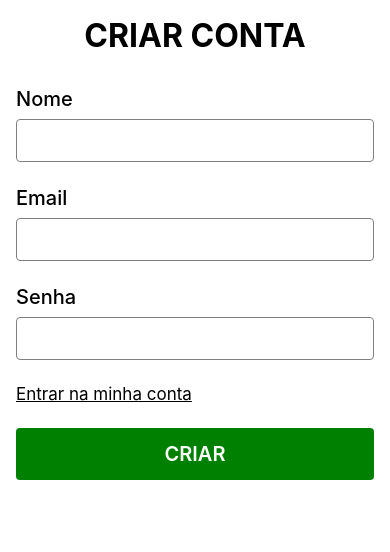
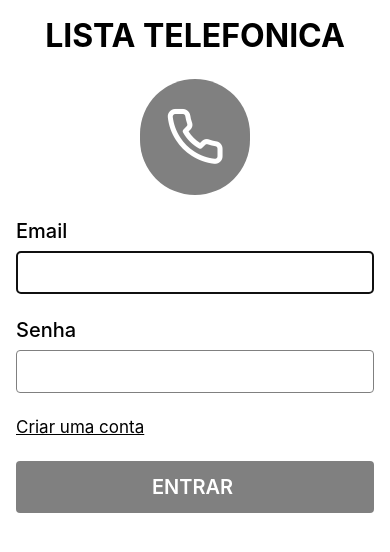
Before and after one commit to GabrielLaminas/app-tel, a React Native app: screen / in a window 390 px wide. Shown: the top 552 px of the page. Built offline with nearby package versions, Linux system fonts and the light colour scheme.

Commit message:
Inserção de validação e lidando com erros
Usando yup para validação

```diff
--- a/App.js
+++ b/App.js
@@ -7,7 +7,7 @@ import ContatoUsuario from "./src/Pages/ContatoUsuario/ContatoUsuario.js";
 
 const App = () => {
   return (
-    <Conta />
+    <Login />
   );
 };
 
--- a/src/Pages/Login/Login.js
+++ b/src/Pages/Login/Login.js
@@ -1,13 +1,55 @@
 import React from "react";
-import { View, Text, TextInput, TouchableOpacity } from "react-native";
+import { View, TouchableOpacity, ScrollView, Keyboard, Alert, ActivityIndicator } from "react-native";
 import {
    MainView, MainTitle, ViewIcon, ContainerInput, TextLabel,
-   Input, ButtonContaText, ButtonEntrar, ButtonEntrarText
+   Input, ButtonContaText, ButtonEntrar, ButtonEntrarText, ErrorText
 } from './LoginStyle.js';
+
 import Icon from "react-native-vector-icons/Feather";
 
+import { auth } from "../../Firebase/firebase.js";
+import { signInWithEmailAndPassword } from "firebase/auth";
+
+import { schemaLogin } from '../../Validation/validation.js';
+
 function Login() {
+   const [email, setEmail] = React.useState('');
+   const [password, setPassWord] = React.useState('');
+   const [feedback, setFeedback] = React.useState(null);
+   const [laoding, setLoading] = React.useState(false);
+
+   async function handleLogin(){
+      try {
+         setLoading(true);
+         const result = await schemaLogin.validate({email, password}, {abortEarly: false});
+
+         if(result.email && result.password){
+            const { user } = await signInWithEmailAndPassword(auth, result.email, result.password);
+            console.log(user)
+         }
+         setFeedback(null);
+         setEmail('');
+         setPassWord('');
+      } catch (error) {
+         const errors = {};
+         if(error.inner){
+            error.inner.forEach(error => {
+               errors[error.path] = error.message;
+            });
+            setFeedback(errors);
+         }
+         if(error.code === 'auth/invalid-credential'){
+            setFeedback(null);
+            alert('Verificar se seu email e senha estão corretos')
+         }
+      } finally {
+         Keyboard.dismiss();
+         setLoading(false)
+      }
+   }
+
    return (
+      <ScrollView showsVerticalScrollIndicator={false}>
       <MainView>
          <MainTitle>LISTA TELEFONICA</MainTitle>
 
@@ -19,9 +61,14 @@ function Login() {
             <View>
                <TextLabel nativeID="formLabelEmail">Email</TextLabel>
                <Input
+                  autoFocus={true}
                   accessibilityLabel="input"
                   accessibilityLabelledBy="formLabelEmail"
+                  keyboardType="email-address"
+                  value={email}
+                  onChangeText={(text) => setEmail(text.trim())}
                />
+               {feedback?.email && <ErrorText>{feedback.email}</ErrorText>}
             </View>
 
             <View>
@@ -29,7 +76,10 @@ function Login() {
                <Input
                   accessibilityLabel="input"
                   accessibilityLabelledBy="formLabelSenha"
+                  value={password}
+                  onChangeText={(text) => setPassWord(text.trim())}
                />
+               {feedback?.password && <ErrorText>{feedback.password}</ErrorText>}
             </View>
          </ContainerInput>
 
@@ -37,10 +87,12 @@ function Login() {
             <ButtonContaText>Criar uma conta</ButtonContaText>
          </TouchableOpacity>
 
-         <ButtonEntrar>
-            <ButtonEntrarText>Entrar</ButtonEntrarText>
+         <ButtonEntrar onPress={handleLogin} color={email && password} disabled={email && password ? false : true}>
+            <ButtonEntrarText>Entrar </ButtonEntrarText>
+            {laoding && <ActivityIndicator size={20} color="#fff" />}
          </ButtonEntrar>
       </MainView>
+      </ScrollView>
    );
 }
 export default Login;
--- a/src/Pages/Login/LoginStyle.js
+++ b/src/Pages/Login/LoginStyle.js
@@ -45,7 +45,12 @@ const ButtonContaText = styled.Text`
 const ButtonEntrar = styled.TouchableOpacity`
    margin-top: 24px;
    padding: 14px;
-   background-color: green;
+   display: flex;
+   flex-direction: row;
+   gap: 8px;
+   align-items: center;
+   justify-content: center;
+   background-color: ${props => props.color ? 'green' : 'gray' };
    border-radius: 4px;
 `;
 
@@ -57,6 +62,11 @@ const ButtonEntrarText = styled.Text`
    color: #fff
 `;
 
+const ErrorText = styled.Text`
+   margin-top: 8px;
+   color: red;
+`;
+
 export {
-   MainView, MainTitle, ViewIcon, ContainerInput, TextLabel, Input, ButtonContaText, ButtonEntrar, ButtonEntrarText
+   MainView, MainTitle, ViewIcon, ContainerInput, TextLabel, Input, ButtonContaText, ButtonEntrar, ButtonEntrarText, ErrorText
 };
--- /dev/null
+++ b/src/Validation/validation.js
@@ -0,0 +1,8 @@
+import * as Yup from "yup";
+
+const schemaLogin = Yup.object().shape({
+   email: Yup.string().email('Formato de e-mail inválido').required('O e-mail é obrigatório'),
+   password: Yup.string().min(8, 'A senha deve ter no mínimo 8 caracteres').required('A senha é obrigatória')
+});
+
+export { schemaLogin };
```
